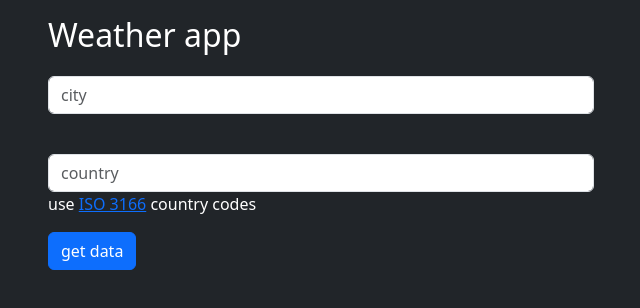
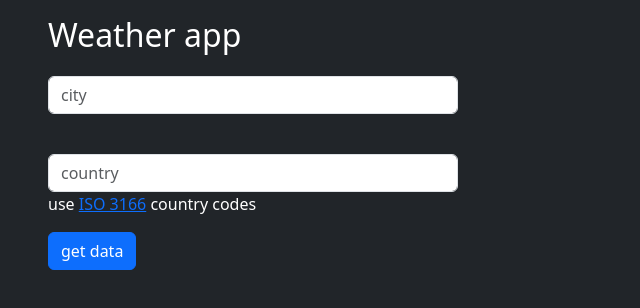
Before and after one commit to tomasjara/weatherApp, a React (Vite) app: page / in a window 1280 px wide. Shown: the top 308 px of the page, without its empty margins (34-674 px from the left). Built offline with nearby package versions, Linux system fonts and the light colour scheme.

Commit message:
Minor updates

```diff
--- a/src/components/WeatherForm.jsx
+++ b/src/components/WeatherForm.jsx
@@ -22,7 +22,7 @@ export const WeatherForm = ({ getCoords }) => {
 
   return (
     <>
-        <form onSubmit={handleSubmit} className="form-group flex-column align-items-center ">
+        <form onSubmit={handleSubmit} className="form-group flex-column align-items-center col-md-9">
             <input className='form-control mb-3' type="text" name="city" placeholder='city' value={city} onChange={onInputChange}/>
             <br />
             <input className='form-control' type="text" name='country' placeholder='country' value={country} onChange={onInputChange}/>
--- a/src/components/WeatherResult.jsx
+++ b/src/components/WeatherResult.jsx
@@ -24,7 +24,7 @@ export const WeatherResult = ({ data, loading }) => {
     },[data, loading])
 
     return (
-    <>
+    <div className="mt-4">
         {loading && <h1 className="text-white">cargando...</h1>}
         {city &&
             <div className='card bg-dark text-white border-white animate__animated animate__fadeIn '>
@@ -39,6 +39,6 @@ export const WeatherResult = ({ data, loading }) => {
                 </div>
             </div>
         }
-    </>
+    </div>
   )
 }
```
